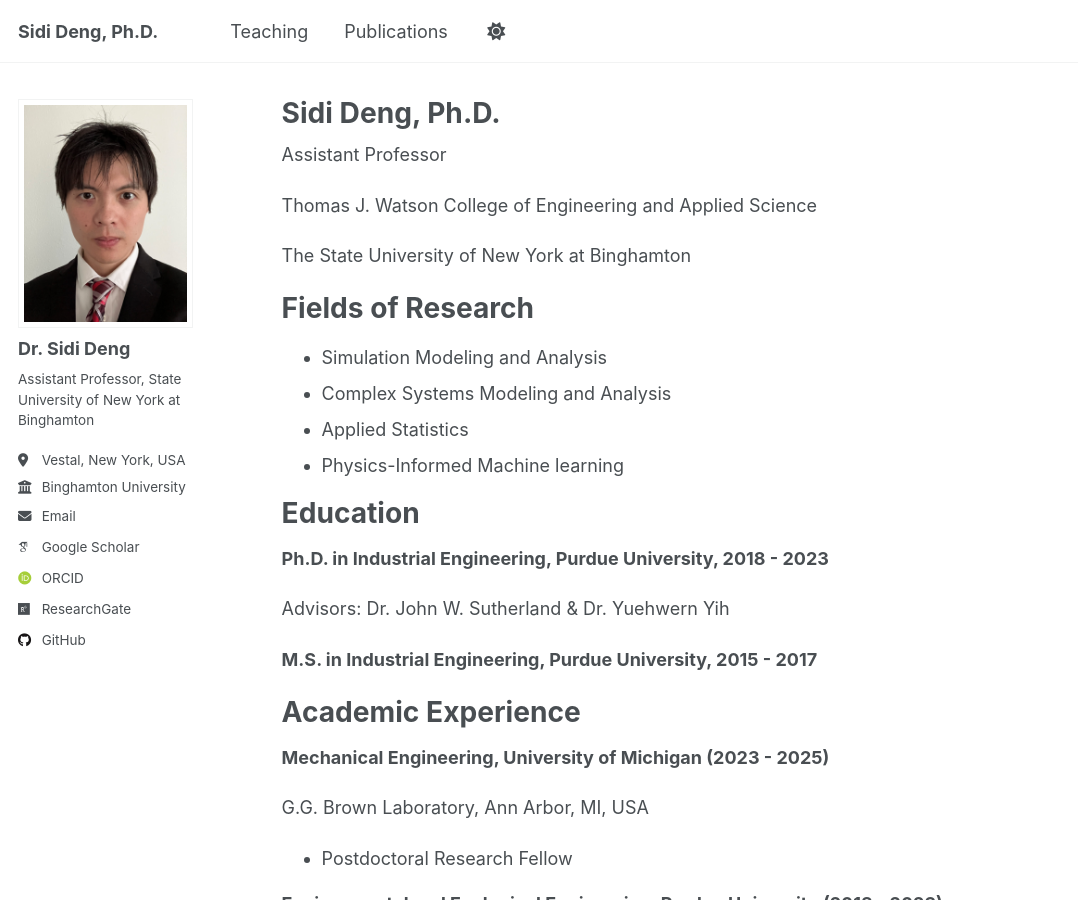
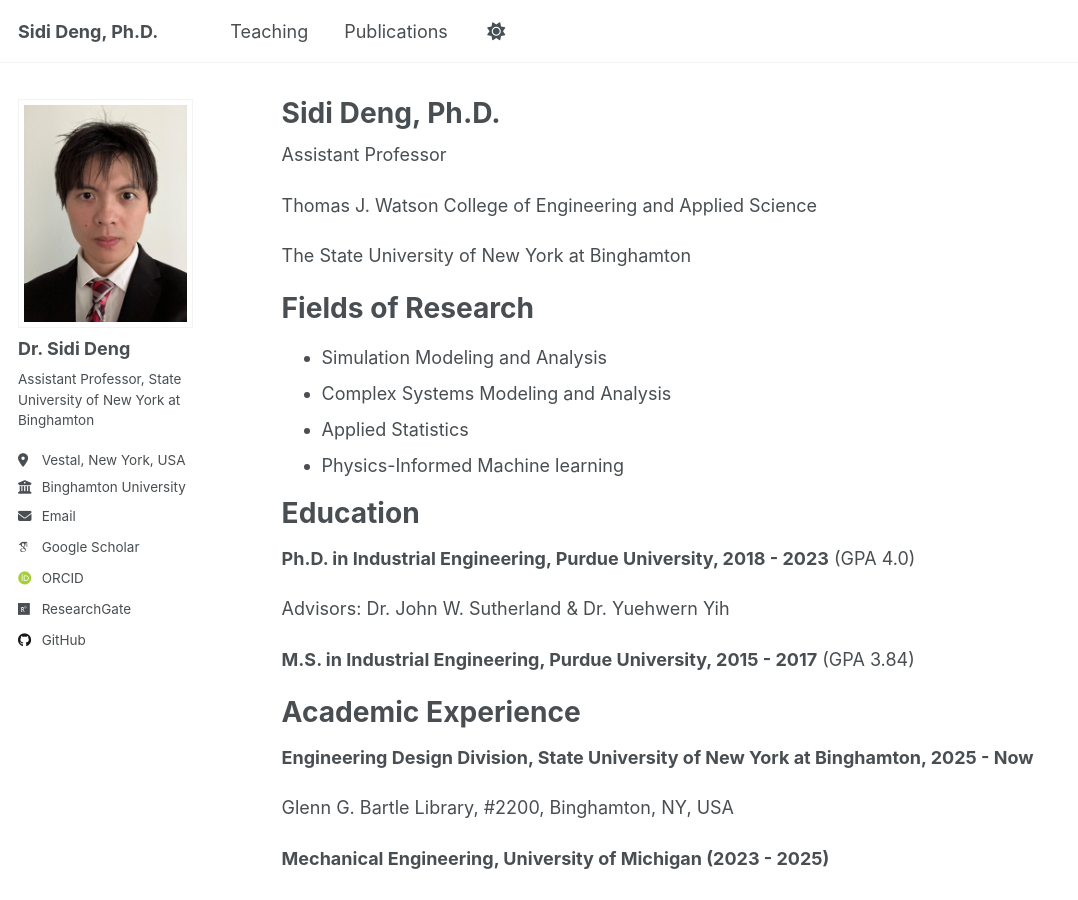
Before and after one commit to SIDIDENG/academia, a Jekyll site: the page built from _pages/about.md, in a window 1280 px wide and 900 px high. Shown: the whole window, without its empty margins (0-1078 px from the left). Built offline with Jekyll 4.4.1, drawn with Linux system fonts in a browser that asks for light colours; some web fonts are replaced.

Commit message:
Update about.md

```diff
--- a/_pages/about.md
+++ b/_pages/about.md
@@ -22,15 +22,19 @@ Fields of Research
 
 Education
 ======
-**Ph.D. in Industrial Engineering, Purdue University, 2018 - 2023**
+**Ph.D. in Industrial Engineering, Purdue University, 2018 - 2023** (GPA 4.0)
 
 Advisors: Dr. John W. Sutherland & Dr. Yuehwern Yih
 
-**M.S. in Industrial Engineering, Purdue University, 2015 - 2017**
+**M.S. in Industrial Engineering, Purdue University, 2015 - 2017** (GPA 3.84)
 
 
 Academic Experience
 ======
+**Engineering Design Division, State University of New York at Binghamton, 2025 - Now**
+
+Glenn G. Bartle Library, #2200, Binghamton, NY, USA
+
 **Mechanical Engineering, University of Michigan (2023 - 2025)**
 
 G.G. Brown Laboratory, Ann Arbor, MI, USA
```
